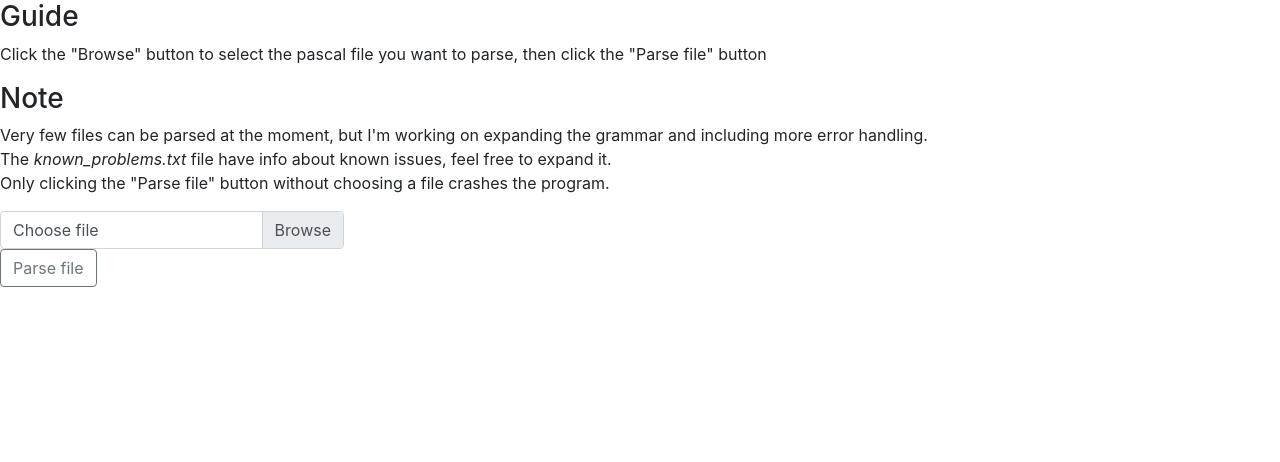
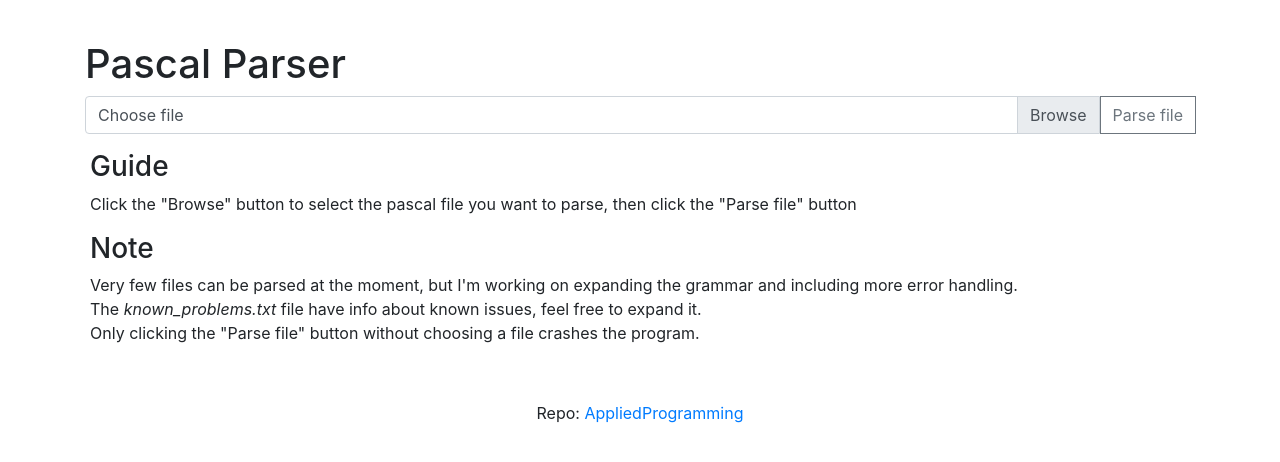
Before and after one commit to AxelGrape/AppliedProgramming, a Django app: page / in a window 1280 px wide. Shown: the top 462 px of the page. Run offline with Django 3.2, Linux system fonts and the light colour scheme; some libraries are stand-ins or nearby versions.

Commit message:
Changed the style of the webpage

```diff
--- a/web_temp/myforms/templates/upload.html
+++ b/web_temp/myforms/templates/upload.html
@@ -10,13 +10,15 @@
 
 <body>
 
-    <h3> Guide </h3>
-    <p>Click the "Browse" button to select the pascal file you want to parse, then click the "Parse file" button</p>
-    <h3> Note </h3>
-    <p>Very few files can be parsed at the moment, but I'm working on expanding the grammar and including more error handling.<br> The <i>known_problems.txt</i> file have info about known issues, feel free to expand it.<br> Only clicking the "Parse file" button without choosing a file crashes the program.
-  <div class="input-group mb-3">
+
+
+  <div class="container">
+    <div class="row">
+      <div class="col-sm">
+        <h1 style="margin-top:40px">Pascal Parser</h1>
         <form method="post" enctype="multipart/form-data">
           {% csrf_token %}
+          <div class="input-group mb-3">
             <div class="custom-file">
               <input type="file" class="custom-file-input" name="document" id="inputGroupFile03">
               <label class="custom-file-label" for="inputGroupFile03">Choose file</label>
@@ -24,8 +26,25 @@
             <div class="input-group-prepend">
               <button type="submit" class="btn btn-outline-secondary">Parse file</button>
             </div>
+          </div>
         </form>
+        <div style="margin-left:5px">
+          <h3> Guide </h3>
+          <p>Click the "Browse" button to select the pascal file you want to parse, then click the "Parse file" button</p>
+          <h3> Note </h3>
+          <p>Very few files can be parsed at the moment, but I'm working on expanding the grammar and including more error handling.<br> The <i>known_problems.txt</i> file have info about known issues, feel free to expand it.<br> Only clicking the "Parse file" button without choosing a file crashes the program.
         </div>
+      </div>
+    </div>
+  </div>
+
+<footer class="page-footer font-small blue pt-4">
+
+  <div class="footer-copyright text-center py-3">Repo:
+    <a href="https://github.com/AxelGrape/AppliedProgramming"> AppliedProgramming</a>
+  </div>
+
+</footer>
 
 <script>
   $('#inputGroupFile03').on('change',function(){
```
Lines whose indentation alone changed are shown as unchanged.
